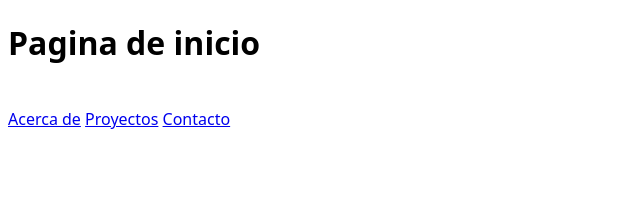
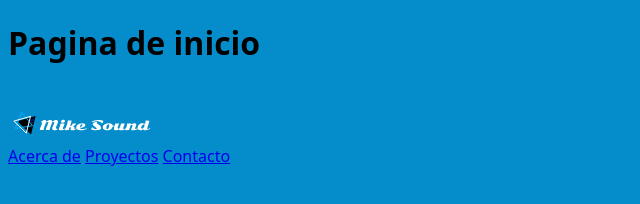
Before and after one commit to MikeyMX332/Portafolio-Mike, a plain HTML site: page index.html in a window 1280 px wide. Shown: the whole page, without its empty margins (0-640 px from the left). Drawn offline with Linux system fonts and the light colour scheme; a web font is replaced by a local one.

Commit message:
Agregamos el logotipo a los archivos base

```diff
--- a/CSS/style.css
+++ b/CSS/style.css
@@ -1,3 +1,7 @@
+body {
+  background-color: rgb(4, 140, 203);
+}
+
 html {
     font-family: "Sonsie One", system-ui;
     font-weight: 400;
--- a/index.html
+++ b/index.html
@@ -1,5 +1,5 @@
 <!DOCTYPE html>
-<html lang="en">
+<html lang="es">
 <head>
     <meta charset="UTF-8">
     <meta name="viewport" content="width=device-width, initial-scale=1.0">
@@ -20,6 +20,9 @@
 <body>
     <h1>Pagina de inicio</h1>
     <br>
+    <a href="./">
+    <img src="./Assets/Brand/Marca.svg" alt="Logotipo Sound">
+    </a>
     <nav>
     <a href="about.html">Acerca de</a>
     <a href="proyects.html">Proyectos</a>
```
Also changed, not shown: about.html (+4 -1 lines), contact.html (+4 -1 lines), proyects.html (+4 -1 lines), Assets/Brand/Marca.png (added), Assets/Brand/Marca.svg (added).
